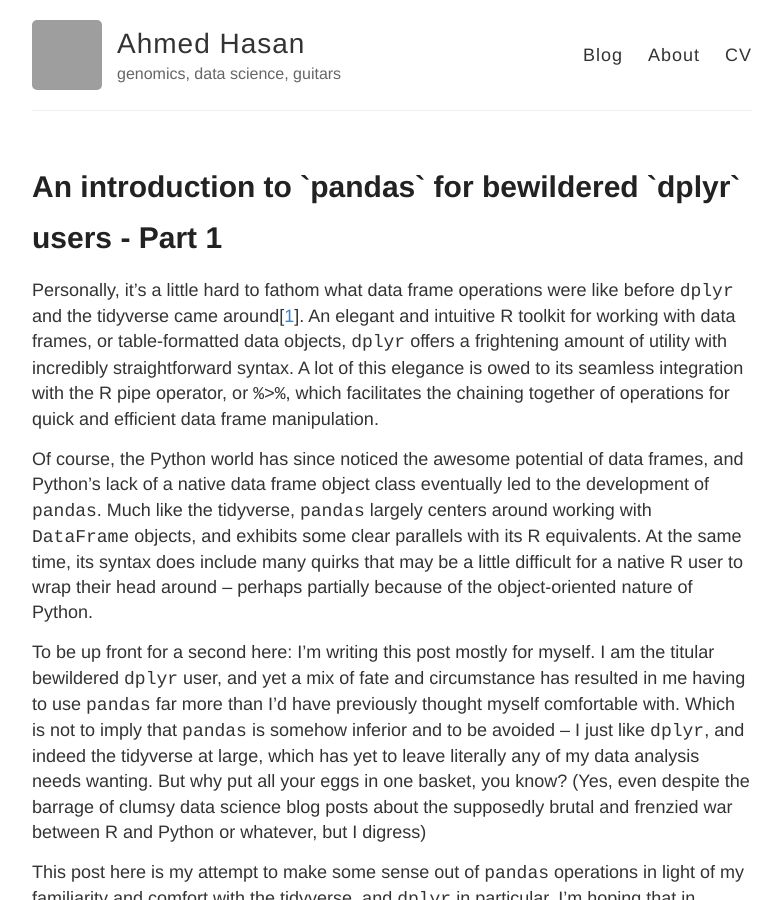
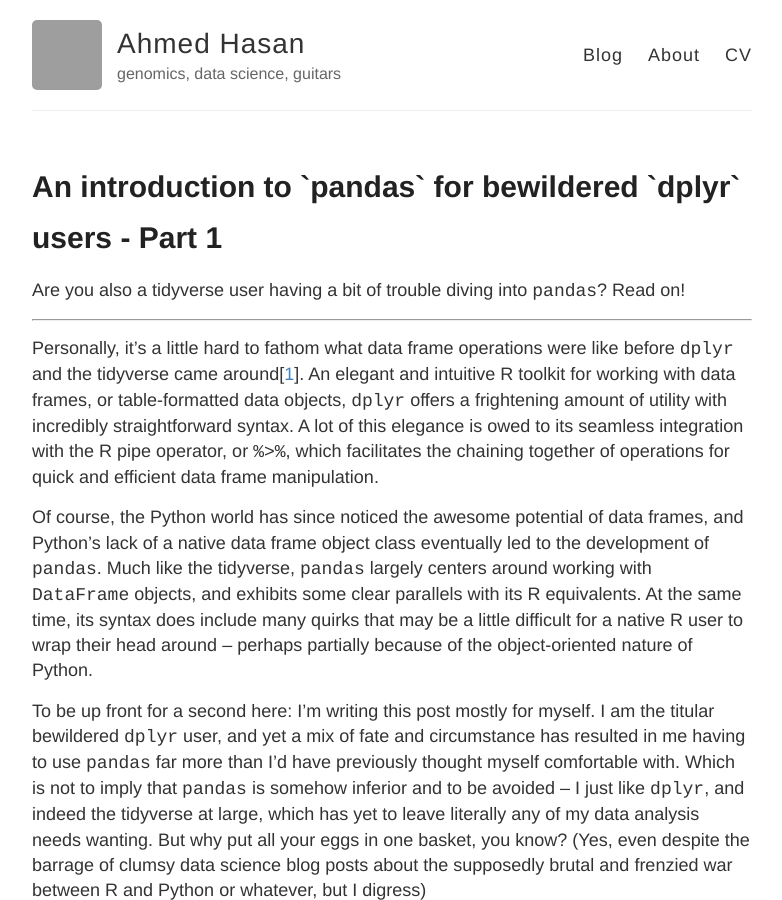
Before and after one commit to aays/site_old, a Jekyll site: the page built from _posts/2017-08-30-pandas-dplyr-users-pt1.md, in a window 1280 px wide and 900 px high. Shown: the whole window, without its empty margins (248-1030 px from the left). Built offline with Jekyll 4.4.1, drawn with Linux system fonts in a browser that asks for light colours; grey boxes are pictures that could not be loaded.

Commit message:
Update 2017-08-30-pandas-dplyr-users-pt1.md

```diff
--- a/_posts/2017-08-30-pandas-dplyr-users-pt1.md
+++ b/_posts/2017-08-30-pandas-dplyr-users-pt1.md
@@ -3,6 +3,10 @@ layout: post
 title: An introduction to `pandas` for bewildered `dplyr` users - Part 1
 date: 2017-08-30
 tags: R
+---
+
+Are you also a tidyverse user having a bit of trouble diving into `pandas`? Read on!
+
 ---
 
 Personally, it's a little hard to fathom what data frame operations were like before `dplyr` and the tidyverse came around<sup>[[1](#footnote1)]</sup>. An elegant and intuitive R toolkit for working with data frames, or table-formatted data objects, `dplyr` offers a frightening amount of utility with incredibly straightforward syntax. A lot of this elegance is owed to its seamless integration with the R pipe operator, or `%>%`, which facilitates the chaining together of operations for quick and efficient data frame manipulation.
```
